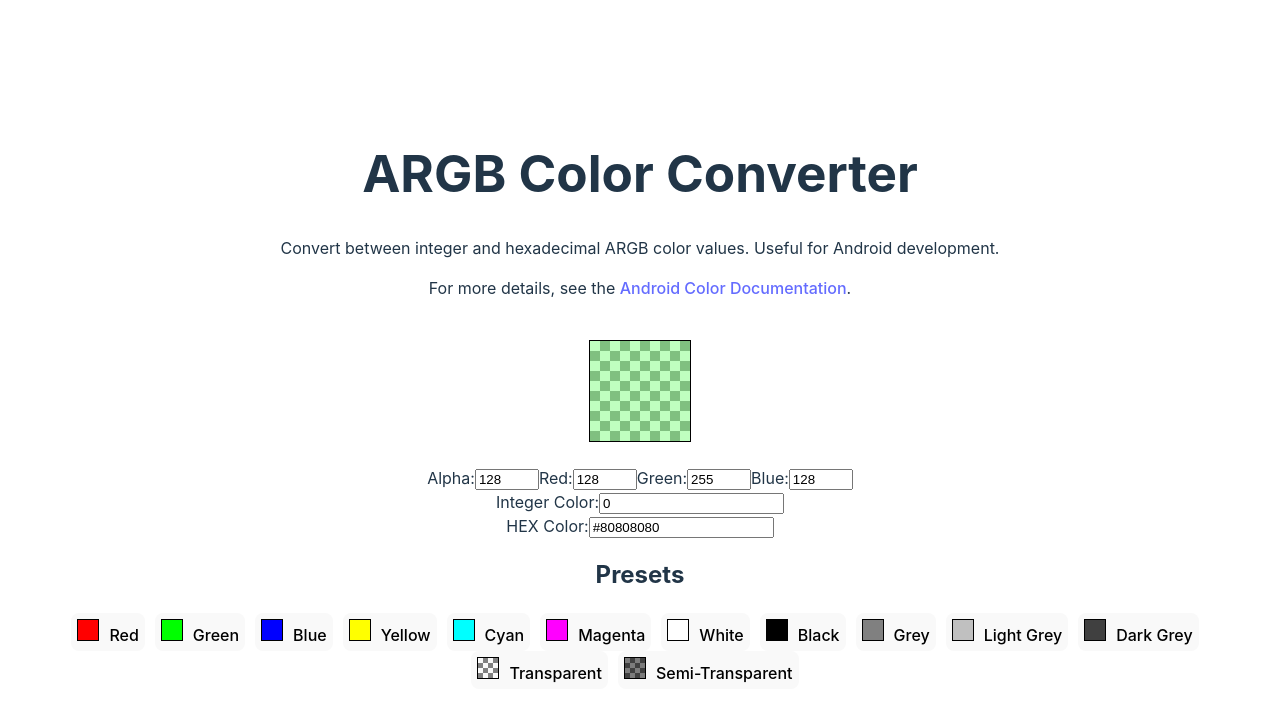
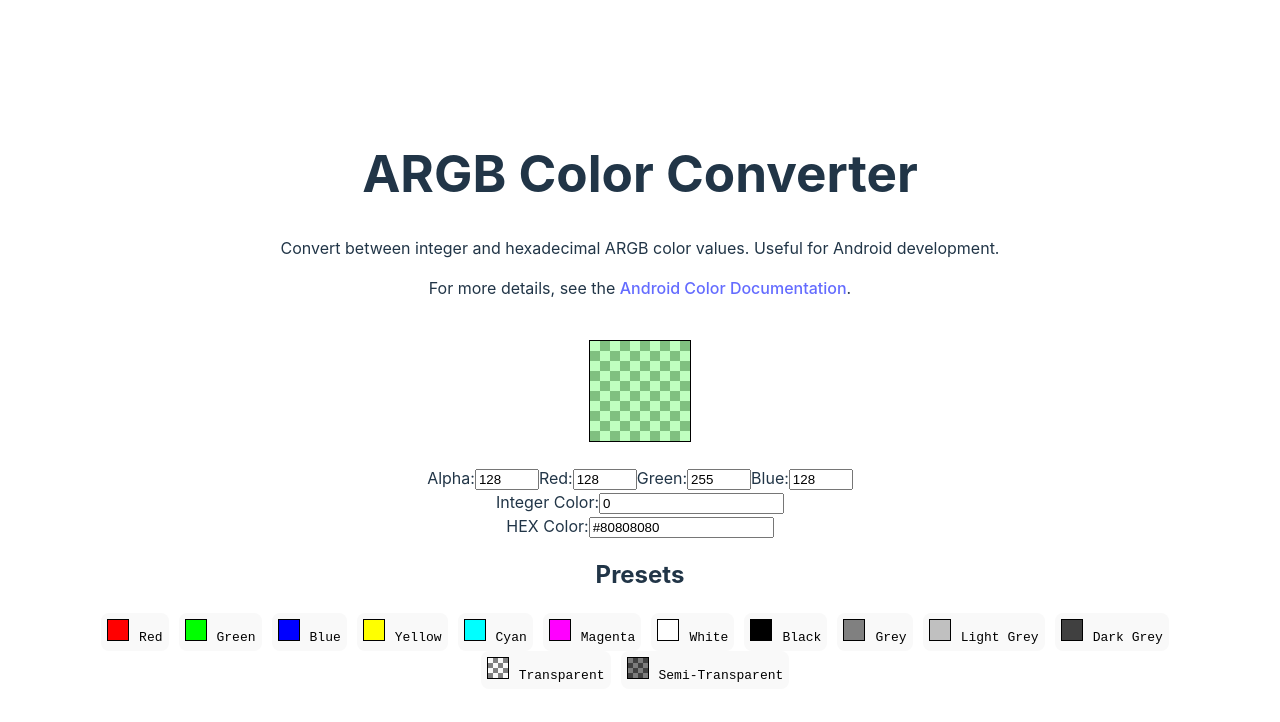
Before and after one commit to ExaDev/argb-colour-converter, a React (Vite) app: page / in a window 1280 px wide. Shown: the top 722 px of the page. Built offline with nearby package versions, Linux system fonts and the light colour scheme.

Commit message:
Add monospace font to presets
- Set the `fontFamily` property to "monospace" for preset buttons in the App component.

```diff
--- a/src/App.tsx
+++ b/src/App.tsx
@@ -281,6 +281,7 @@ function App() {
 						key={index}
 						onClick={() => applyPreset(preset)}
 						style={{
+							fontFamily: "monospace",
 							marginRight: "10px",
 							padding: "5px",
 							position: "relative",
```
